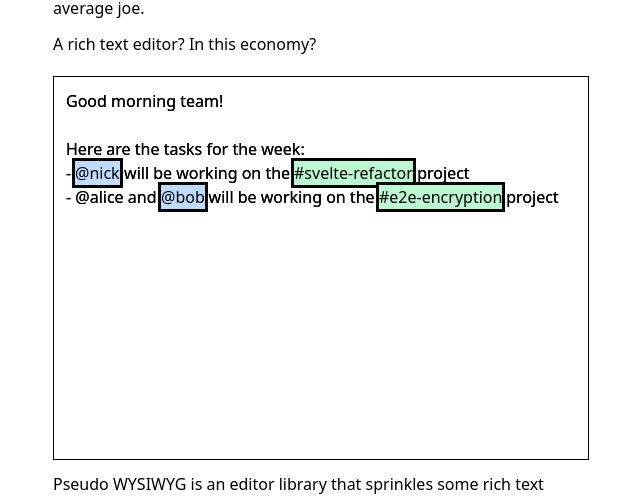
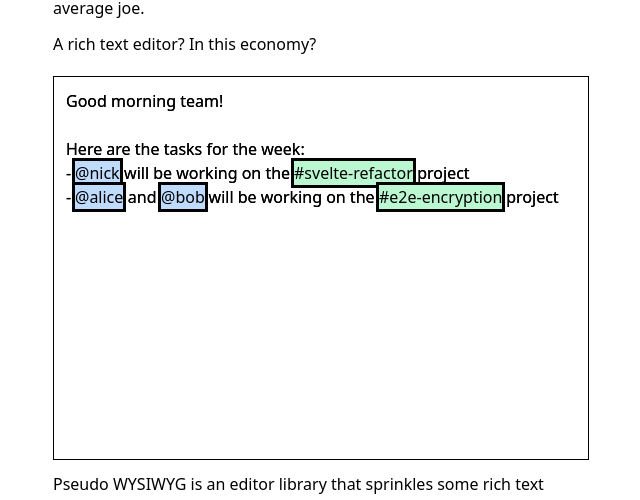
Before and after one commit to nichwch/middle-class-text-editor, a SvelteKit app: page / in a window 1280 px wide. Shown: the part 424-924 px from the top of the page, without its empty margins (319-959 px from the left). Built offline with nearby package versions, Linux system fonts and the light colour scheme.

Commit message:
use a textarea!

```diff
--- a/src/lib/Editor.svelte
+++ b/src/lib/Editor.svelte
@@ -33,9 +33,9 @@
 	$: formatted_paragraphs = splitFunc(content).map((para) => {
 		return para.split(regex);
 	});
-	$: console.log(formatted_paragraphs);
 	let keywordLocations: { [key: string]: { top: number; left: number } } = {};
-	let editorRef: Element | null = null;
+	let editorScrollHeight = 0;
+	let textareaRef: Element | null = null;
 	afterUpdate(() => {
 		keywordLocations = {};
 		formatted_paragraphs.forEach((paragraph, paragraph_index) => {
@@ -53,10 +53,9 @@
 		});
 		keywordLocations = keywordLocations;
 	});
-	$: console.log({ keywordLocations });
 </script>
 
-<div class="relative h-96 overflow-y-auto border border-black" bind:this={editorRef}>
+<div class="relative h-96 overflow-y-auto border border-black">
 	<div class="absolute h-full w-full top-0">
 		<!-- THE UNDERLAY -->
 		<div class="leading-6 w-full h-full p-3 absolute top-0 whitespace-pre-line break-after-right">
@@ -79,15 +78,17 @@
 			{/each}
 		</div>
 		<!-- THE EDITOR -->
-		<div
-			contenteditable="plaintext-only"
+		<textarea
+			style:height="{editorScrollHeight}px"
 			class="w-full min-h-full p-3 leading-6 resize-none block absolute top-0 whitespace-pre-line break-after-right caret-black z-10 bg-transparent"
-			bind:innerText={content}
+			bind:value={content}
+			bind:this={textareaRef}
+			on:input={() => {
+				editorScrollHeight = textareaRef?.scrollHeight || 0;
+			}}
 		/>
 		<!-- THE OVERLAY -->
-		<div
-			class="absolute h-[100px] top-0 w-full h-fullp-3 whitespace-pre-line break-after-right leading-6"
-		>
+		<div class="absolute top-0 w-full h-fullp-3 whitespace-pre-line break-after-right leading-6">
 			{#each formatted_paragraphs as paragraph, paragraph_index}
 				{#each paragraph as clause, clause_index}
 					{@const match = getKeywordMatch(clause)}
--- a/src/routes/+page.svelte
+++ b/src/routes/+page.svelte
@@ -8,7 +8,6 @@ Here are the tasks for the week:
 - @nick will be working on the #svelte-refactor project
 - @alice and @bob will be working on the #e2e-encryption project
 `;
-	$: console.log({ editorContents });
 </script>
 
 <div class="w-full px-5 mt-10 md:mx-auto md:w-[36rem]">
@@ -38,7 +37,7 @@ Here are the tasks for the week:
 			'@\\S+': {
 				component: MentionComponent,
 				includeFunction: (/** @type {string} */ str) => {
-					const recognizedNames = ['alice-', 'bob', 'nick'];
+					const recognizedNames = ['alice', 'bob', 'nick'];
 					const namesWithAt = recognizedNames.map((name) => `@${name}`);
 					if (namesWithAt.includes(str)) return true;
 					return false;
@@ -55,9 +54,7 @@ Here are the tasks for the week:
 			}
 		}}
 		splitFunc={(/** @type {string} */ text) => text.split('\n')}
-	>
-		<div slot="keyword1"><slot /></div>
-	</Editor>
+	/>
 
 	<p class="mt-3">
 		Pseudo WYSIWYG is an editor library that sprinkles some rich text features on top of a plain
```
